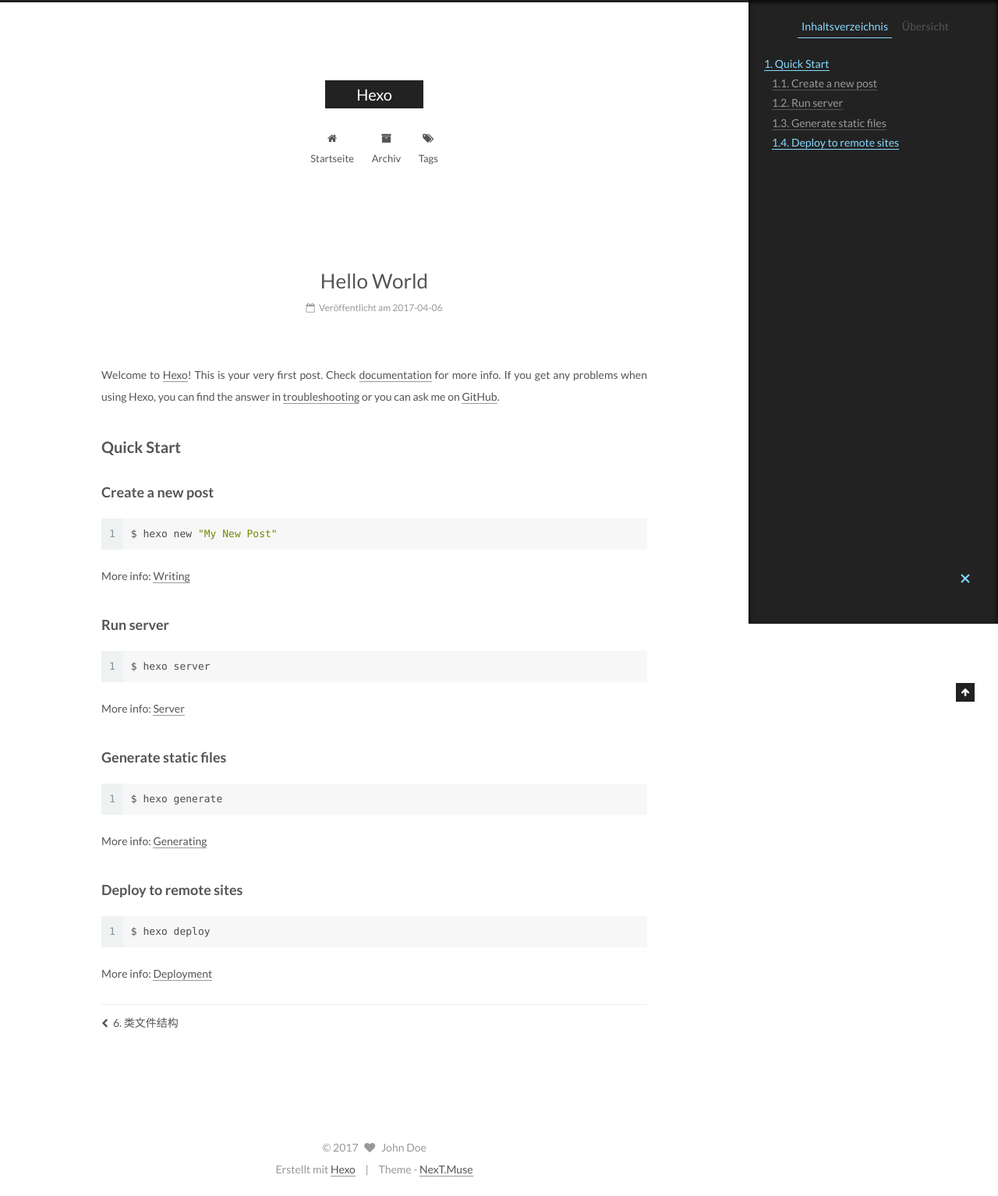
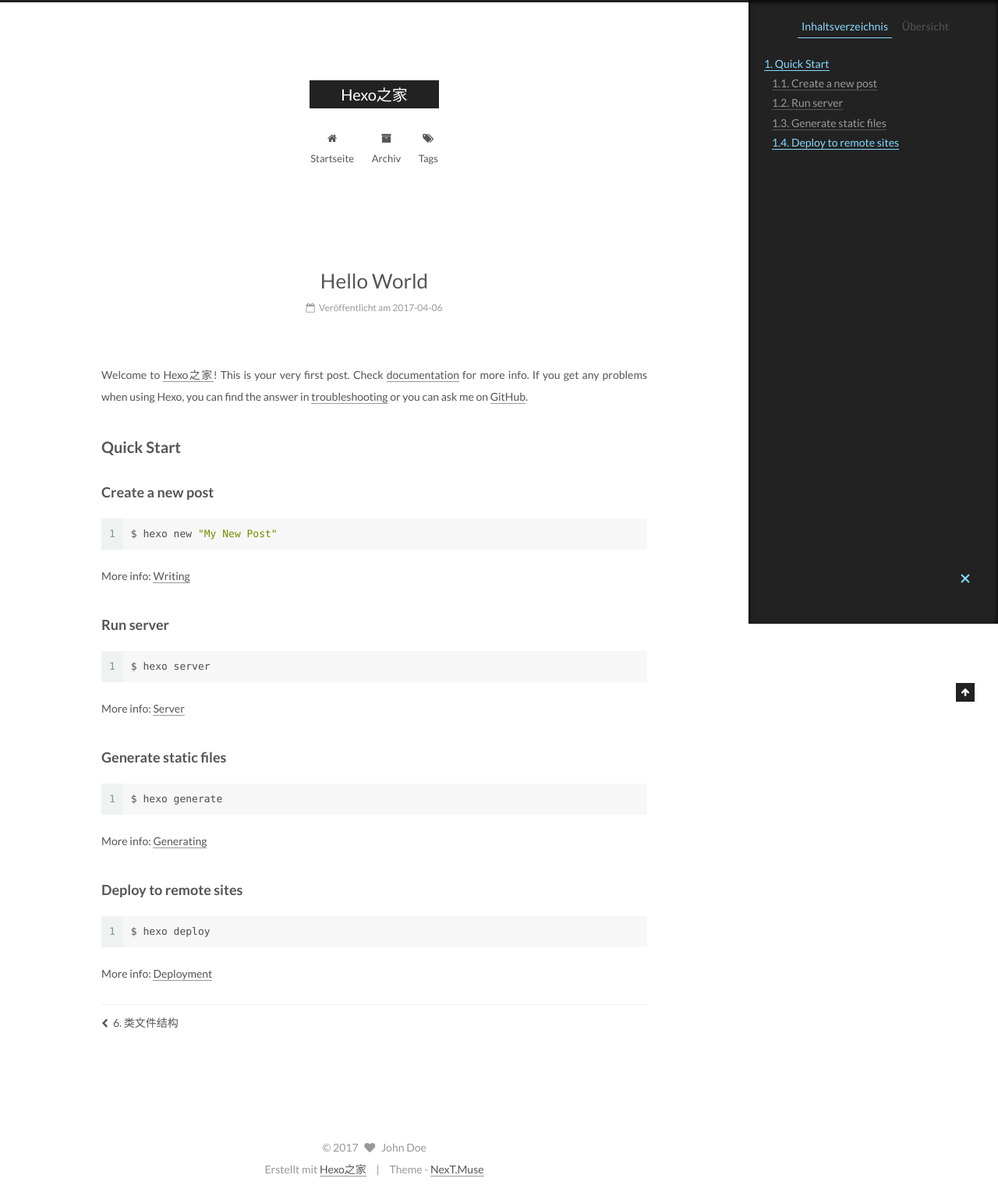
Before and after one commit to Joyce1991/Joyce1991.github.io, a plain HTML site: page 2017/04/06/hello-world/index.html in a window 1280 px wide. Shown: the whole page at 78% size. Drawn offline with Linux system fonts and the light colour scheme.

Commit message:
Update index.html

```diff
--- a/2017/04/06/hello-world/index.html
+++ b/2017/04/06/hello-world/index.html
@@ -71,7 +71,7 @@
 <link href="/css/main.css?v=5.1.0" rel="stylesheet" type="text/css" />
 
 
-  <meta name="keywords" content="Hexo, NexT" />
+  <meta name="keywords" content="Hexo之家, NexT" />
 
 
 
@@ -87,17 +87,17 @@
 
 
 
-<meta name="description" content="Welcome to Hexo! This is your very first post. Check documentation for more info. If you get any problems when using Hexo, you can find the answer in troubleshooting or you can ask me on GitHub. Quick">
+<meta name="description" content="Welcome to Hexo之家! This is your very first post. Check documentation for more info. If you get any problems when using Hexo, you can find the answer in troubleshooting or you can ask me on GitHub. Quick">
 <meta name="keywords">
 <meta property="og:type" content="article">
 <meta property="og:title" content="Hello World">
 <meta property="og:url" content="http://yoursite.com/2017/04/06/hello-world/index.html">
-<meta property="og:site_name" content="Hexo">
+<meta property="og:site_name" content="Hexo之家">
 <meta property="og:description" content="Welcome to Hexo! This is your very first post. Check documentation for more info. If you get any problems when using Hexo, you can find the answer in troubleshooting or you can ask me on GitHub. Quick">
 <meta property="og:updated_time" content="2017-04-06T09:47:07.102Z">
 <meta name="twitter:card" content="summary">
 <meta name="twitter:title" content="Hello World">
-<meta name="twitter:description" content="Welcome to Hexo! This is your very first post. Check documentation for more info. If you get any problems when using Hexo, you can find the answer in troubleshooting or you can ask me on GitHub. Quick">
+<meta name="twitter:description" content="Welcome to Hexo之家! This is your very first post. Check documentation for more info. If you get any problems when using Hexo, you can find the answer in troubleshooting or you can ask me on GitHub. Quick">
 
 
 
@@ -131,7 +131,7 @@
 
 
 
-  <title> Hello World | Hexo </title>
+  <title> Hello World | Hexo之家 </title>
 </head>
 
 <body itemscope itemtype="http://schema.org/WebPage" lang="">
@@ -167,7 +167,7 @@
     <div class="custom-logo-site-title">
       <a href="/"  class="brand" rel="start">
         <span class="logo-line-before"><i></i></span>
-        <span class="site-title">Hexo</span>
+        <span class="site-title">Hexo之家</span>
         <span class="logo-line-after"><i></i></span>
       </a>
     </div>
@@ -259,7 +259,7 @@
     </span>
 
     <span hidden itemprop="publisher" itemscope itemtype="http://schema.org/Organization">
-      <meta itemprop="name" content="Hexo">
+      <meta itemprop="name" content="Hexo之家">
     </span>
 
 
@@ -322,7 +322,7 @@
 
 
 
-        <p>Welcome to <a href="https://hexo.io/" target="_blank" rel="external">Hexo</a>! This is your very first post. Check <a href="https://hexo.io/docs/" target="_blank" rel="external">documentation</a> for more info. If you get any problems when using Hexo, you can find the answer in <a href="https://hexo.io/docs/troubleshooting.html" target="_blank" rel="external">troubleshooting</a> or you can ask me on <a href="https://github.com/hexojs/hexo/issues" target="_blank" rel="external">GitHub</a>.</p>
+        <p>Welcome to <a href="https://hexo.io/" target="_blank" rel="external">Hexo之家</a>! This is your very first post. Check <a href="https://hexo.io/docs/" target="_blank" rel="external">documentation</a> for more info. If you get any problems when using Hexo, you can find the answer in <a href="https://hexo.io/docs/troubleshooting.html" target="_blank" rel="external">troubleshooting</a> or you can ask me on <a href="https://github.com/hexojs/hexo/issues" target="_blank" rel="external">GitHub</a>.</p>
 <h2 id="Quick-Start"><a href="#Quick-Start" class="headerlink" title="Quick Start"></a>Quick Start</h2><h3 id="Create-a-new-post"><a href="#Create-a-new-post" class="headerlink" title="Create a new post"></a>Create a new post</h3><figure class="highlight bash"><table><tr><td class="gutter"><pre><div class="line">1</div></pre></td><td class="code"><pre><div class="line">$ hexo new <span class="string">"My New Post"</span></div></pre></td></tr></table></figure>
 <a id="more"></a>
 <p>More info: <a href="https://hexo.io/docs/writing.html" target="_blank" rel="external">Writing</a></p>
@@ -528,7 +528,7 @@
 
 
 <div class="powered-by">
-  Erstellt mit  <a class="theme-link" href="https://hexo.io">Hexo</a>
+  Erstellt mit  <a class="theme-link" href="https://hexo.io">Hexo之家</a>
 </div>
 
 <div class="theme-info">
```
